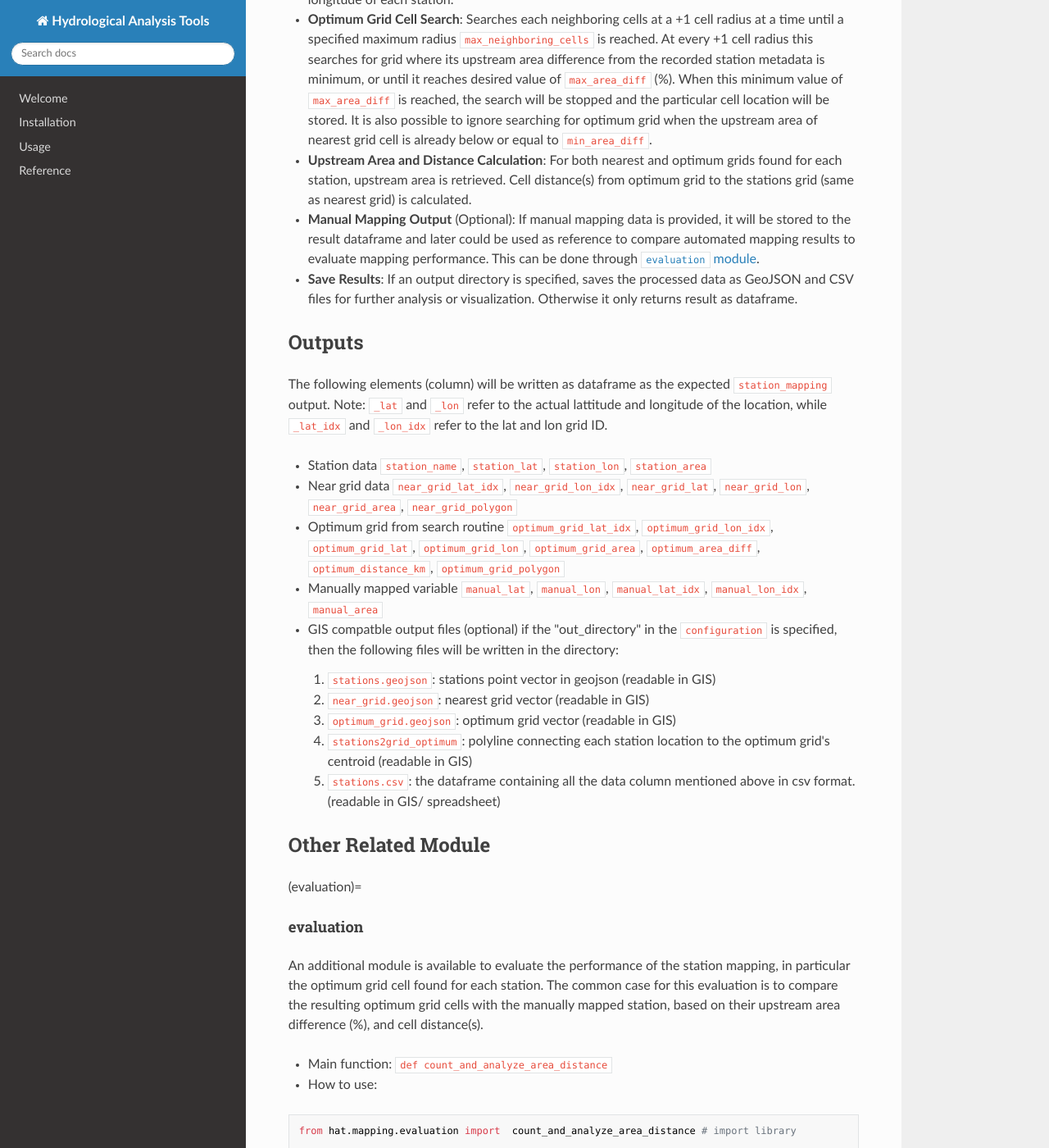
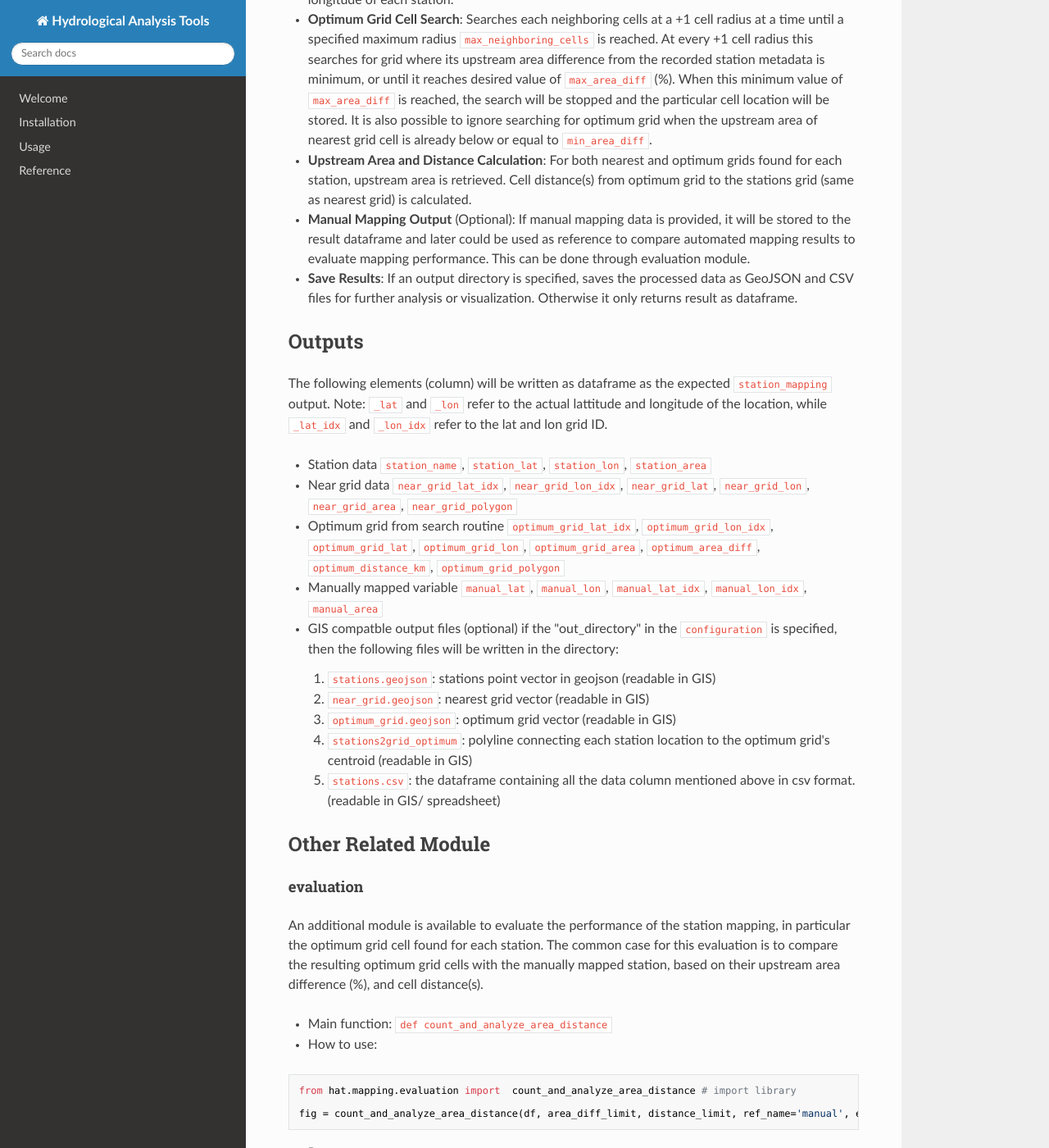
Before and after one commit to ecmwf/hat, an MkDocs documentation site: the page built from docs/station_mapping.md, in a window 1280 px wide and 1400 px high, scrolled down 1920 px. Shown: the whole window at 82% size. Built offline with MkDocs 1.6.1, drawn with Linux system fonts in a browser that asks for light colours; nearby versions of some CDN libraries; some of the changed lines change nothing that is shown.

Commit message:
Update station_mapping.md

```diff
--- a/docs/station_mapping.md
+++ b/docs/station_mapping.md
@@ -78,7 +78,7 @@ Process Overview
 *   **Nearest Grid Cell Search**: For each station, calculates the nearest grid cell based on latitude and longitude of each station.
 *   **Optimum Grid Cell Search**: Searches each neighboring cells at a +1 cell radius at a time until a specified maximum radius `max_neighboring_cells` is reached. At every +1 cell radius this searches for grid where its upstream area difference from the recorded station metadata is minimum, or until it reaches desired value of `max_area_diff` (%). When this minimum value of `max_area_diff` is reached, the search will be stopped and the particular cell location will be stored. It is also possible to ignore searching for optimum grid when the upstream area of nearest grid cell is already below or equal to `min_area_diff`.
 *   **Upstream Area and Distance Calculation**: For both nearest and optimum grids found for each station, upstream area is retrieved. Cell distance(s) from optimum grid to the stations grid (same as nearest grid) is calculated.
-*   **Manual Mapping Output** (Optional): If manual mapping data is provided, it will be stored to the result dataframe and later could be used as reference to compare automated mapping results to evaluate mapping performance. This can be done through [`evaluation` module](#evaluation).
+*   **Manual Mapping Output** (Optional): If manual mapping data is provided, it will be stored to the result dataframe and later could be used as reference to compare automated mapping results to evaluate mapping performance. This can be done through evaluation module.
 *   **Save Results**: If an output directory is specified, saves the processed data as GeoJSON and CSV files for further analysis or visualization. Otherwise it only returns result as dataframe.
 
 
@@ -112,7 +112,7 @@ if the "out_directory" in the `configuration` is specified, then the following f
 
 Other Related Module
 --------------------
-(evaluation)=
+
 #### evaluation
 An additional module is available to evaluate the performance of the station mapping, in particular the optimum grid cell found for each station. The common case for this evaluation is to compare the resulting optimum grid cells with the manually mapped station, based on their upstream area difference (%), and cell distance(s).
 
```
